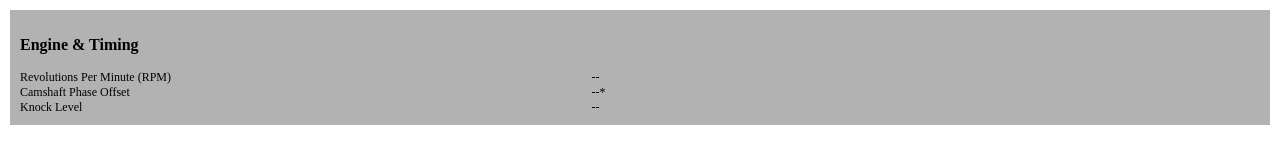
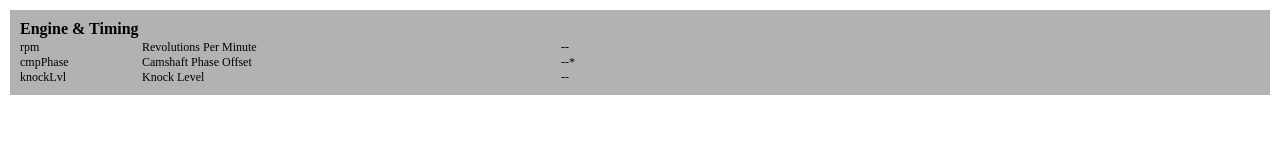
Before and after one commit to jbrjteb1234/simpleECU, a plain HTML site: page src/ui/index.html in a window 1280 px wide. Drawn offline with Linux system fonts and the light colour scheme.

Commit message:
Implemented a id label for the sensors

```diff
--- a/src/ui/main.js
+++ b/src/ui/main.js
@@ -2,7 +2,7 @@ const sensorSections = [
   {
     section: 'Engine & Timing',
     sensors: [
-      { id: 'rpm',       label: 'Revolutions Per Minute (RPM)'},
+      { id: 'rpm',       label: 'Revolutions Per Minute'},
       { id: 'cmpPhase',  label: 'Camshaft Phase Offset',      metric: '*'},
       { id: 'knockLvl',  label: 'Knock Level'                 }
     ]
@@ -25,20 +25,24 @@ function buildSensors(sensorSections){
         const row = document.createElement('div');
         row.className = 'sensor-output-row';
 
-        const name = document.createElement('span');
-        name.className = 'sensor-name';
-        name.textContent = label;
+        const idElement = document.createElement('span');
+        idElement.className = 'sensor-id';
+        idElement.textContent = id;
 
-        const reading = document.createElement('span');
-        reading.className = 'sensor-reading';
-        reading.id = id;
-        reading.textContent = '--';
+        const labelElement = document.createElement('span');
+        labelElement.className = 'sensor-label';
+        labelElement.textContent = label;
+
+        const readingElement = document.createElement('span');
+        readingElement.className = 'sensor-reading';
+        readingElement.id = id;
+        readingElement.textContent = '--';
 
         const metricElement = document.createElement('span');
         metricElement.className = 'sensor-metric';
         metricElement.textContent = metric;
 
-        row.append(name, reading, metricElement);
+        row.append(idElement, labelElement, readingElement, metricElement);
         frag.appendChild(row);
     }
 
--- a/src/ui/styles/output.css
+++ b/src/ui/styles/output.css
@@ -11,24 +11,31 @@
     width: 100%;
 }
 
-.sensor-name {
+.sensor-id {
     font-size: 12px;
-    width: 50%
+    width: 20%;
+}
+
+.sensor-label {
+    font-size: 12px;
+    width: 60%;
 }
 
 .sensor-reading {
     font-size: 12px;
     text-align: right;
-    width: 45%;
+    width: 10%;
 }
 
 .sensor-metric {
     font-size: 12px;
-    width: 5%;
+    width: 10%;
 }
 
 .sensor-title {
     font-weight: bold;
     font-size: 16px;
     width: 100%;
+    height: 20px;
+    margin: 0px;
 }
```
